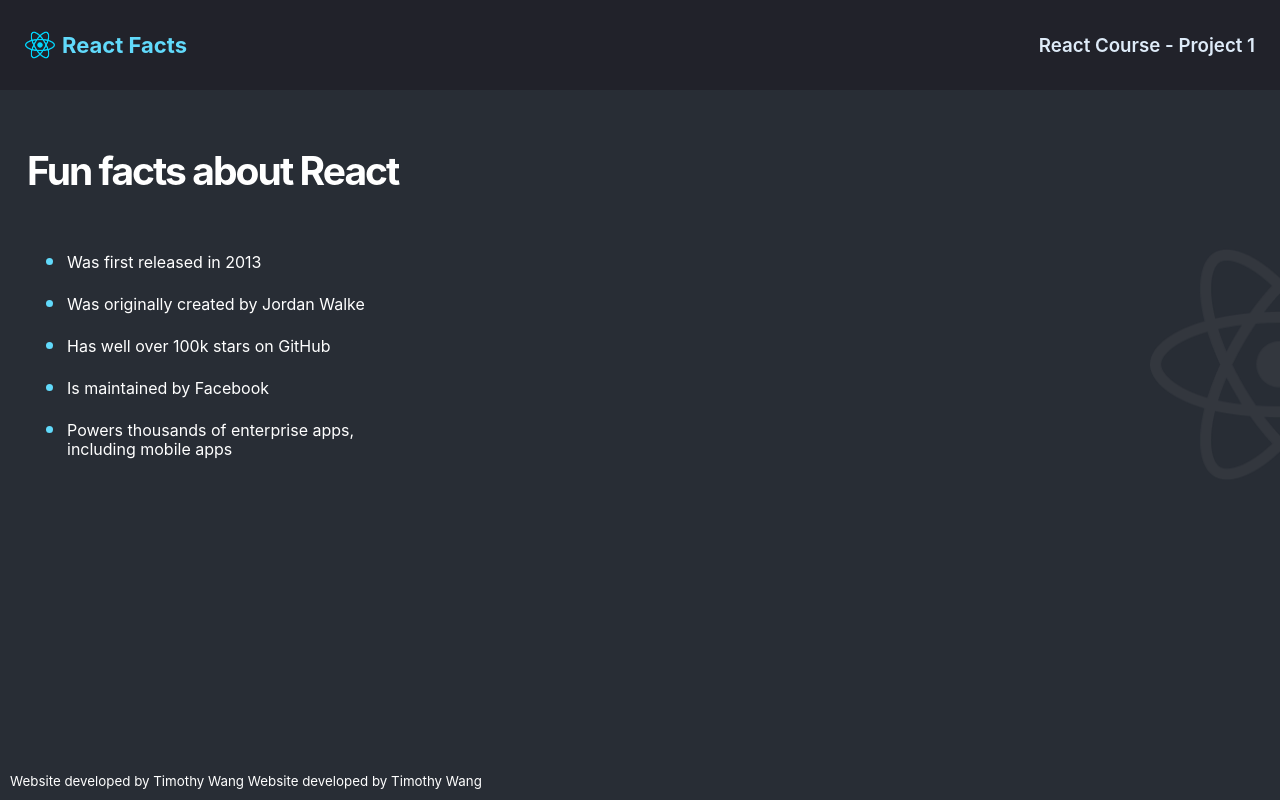
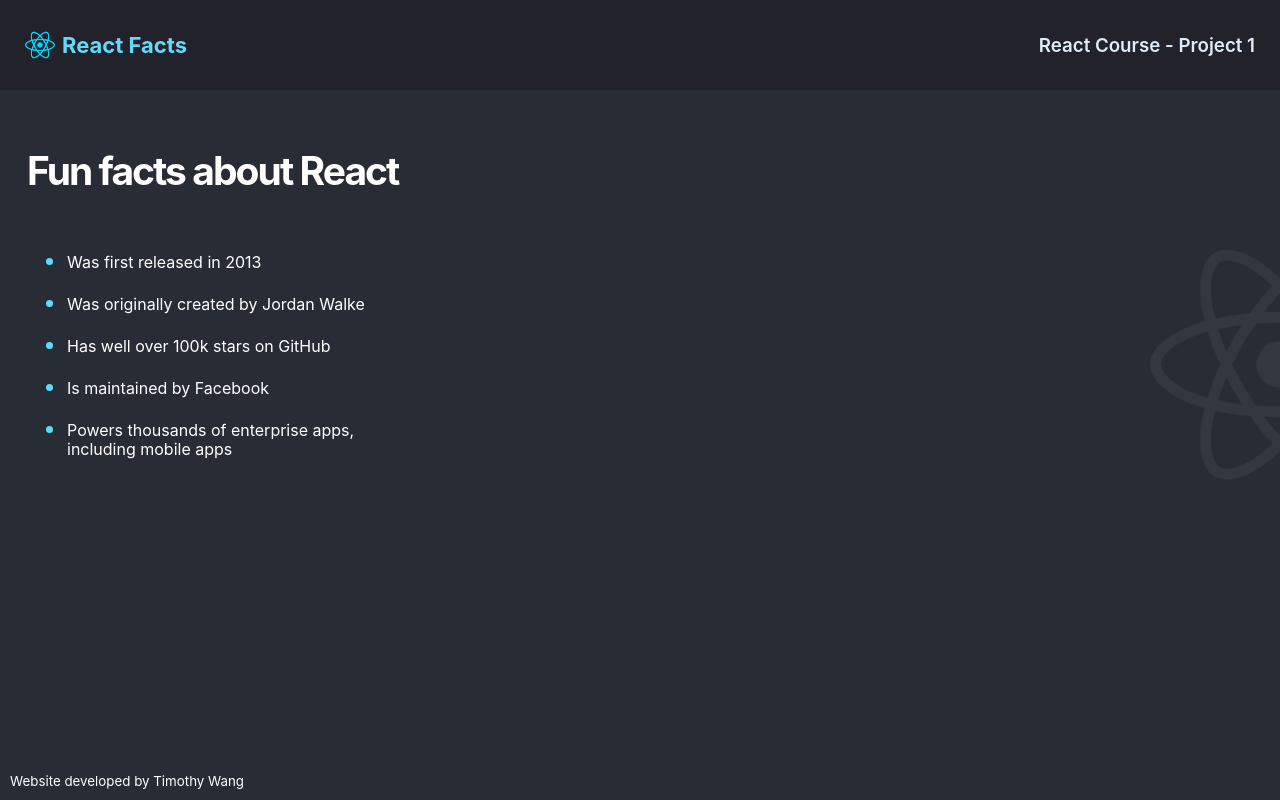
Before and after one commit to timzw961/React-Facts-Website, a React (Create React App) app: page / in a window 1280 px wide. Built offline with nearby package versions, Linux system fonts and the light colour scheme.

Commit message:
another test, removing footer double

```diff
--- a/src/components/Footer.js
+++ b/src/components/Footer.js
@@ -4,7 +4,7 @@
     return (
         <footer>
             <small> Website developed by Timothy Wang </small>
-            <small> Website developed by Timothy Wang </small>
+
         </footer>
     )
 }
```
